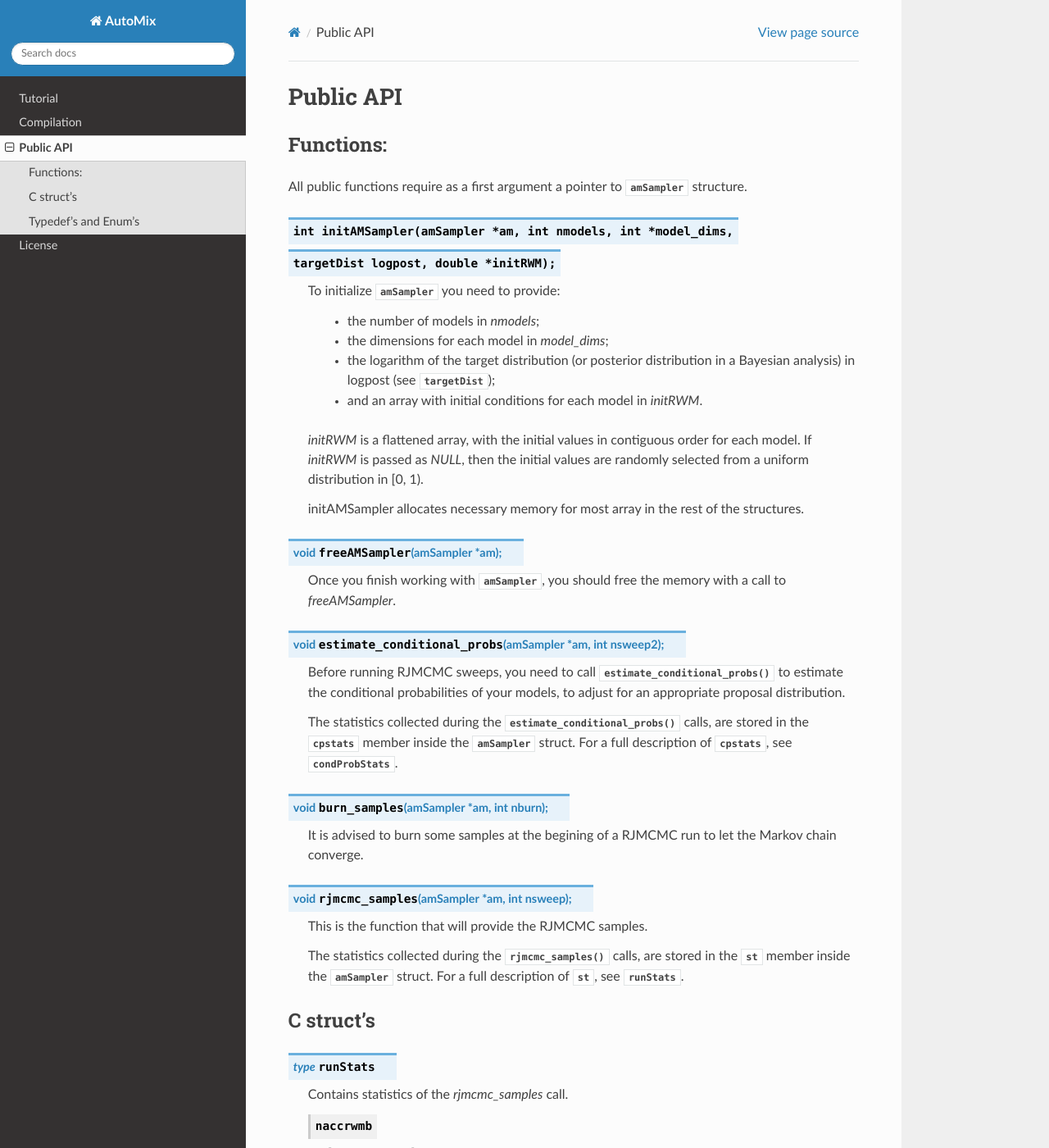
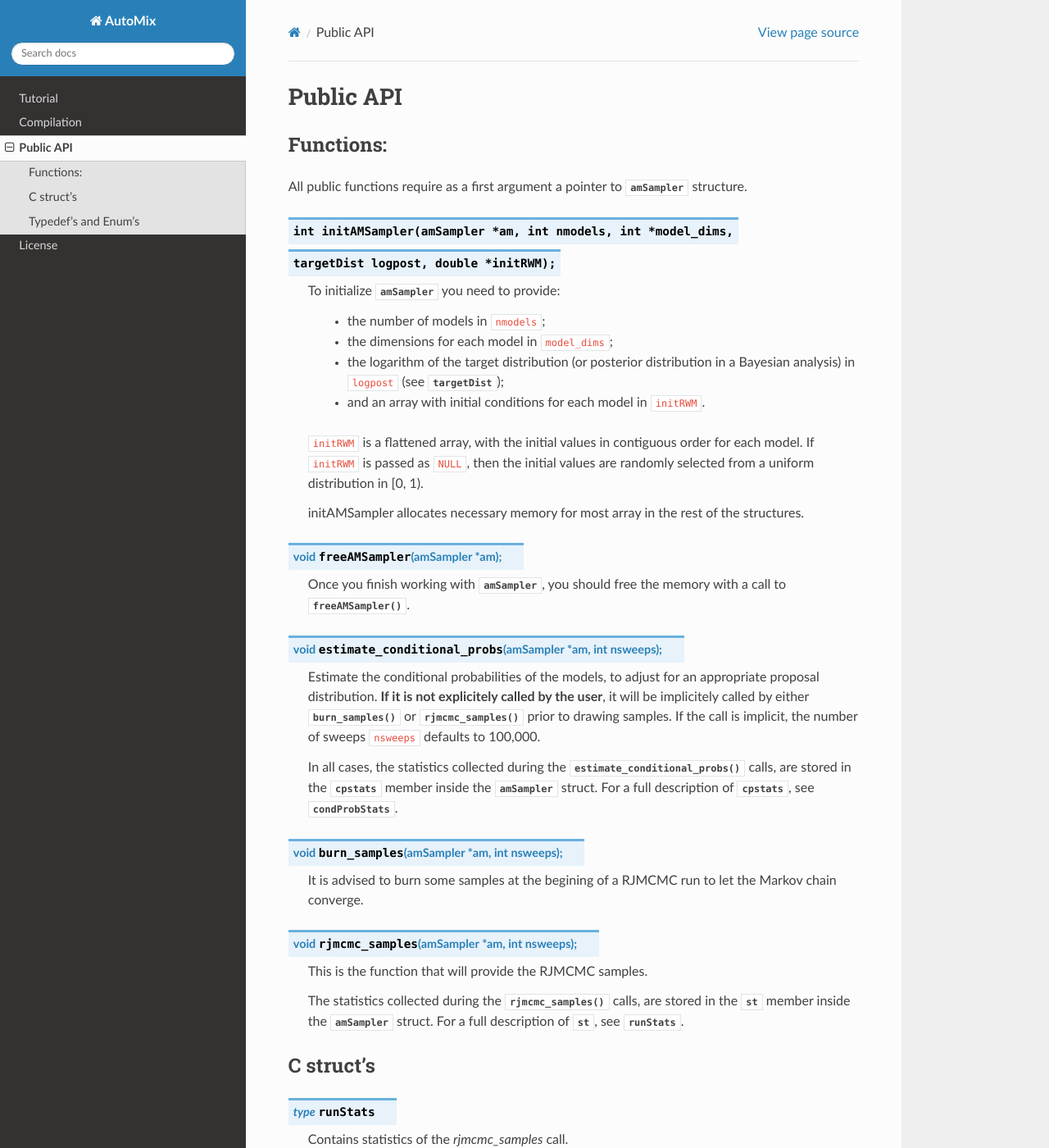
Before and after one commit to quatrope/AutoMix, a Sphinx documentation site: the page built from docs/api.rst, in a window 1280 px wide and 1400 px high. Shown: the whole window at 82% size. Built offline with Sphinx 7.4.7 and the Read the Docs theme 2.0.0, drawn with Linux system fonts in a browser that asks for light colours; the version number could not be read and is left out; some of the changed text lies outside the part shown.

```diff
--- a/docs/api.rst
+++ b/docs/api.rst
@@ -13,33 +13,33 @@ All public functions require as a first argument a pointer to :c:type:`amSampler
 
     To initialize :c:type:`amSampler` you need to provide:
 
-     * the number of models in `nmodels`;
-     * the dimensions for each model in `model_dims`;
-     * the logarithm of the target distribution (or posterior distribution in a Bayesian analysis) in logpost (see :c:type:`targetDist`);
-     * and an array with initial conditions for each model in `initRWM`.
+     * the number of models in ``nmodels``;
+     * the dimensions for each model in ``model_dims``;
+     * the logarithm of the target distribution (or posterior distribution in a Bayesian analysis) in ``logpost`` (see :c:type:`targetDist`);
+     * and an array with initial conditions for each model in ``initRWM``.
 
-    `initRWM` is a flattened array, with the initial values in contiguous order for each model.
-    If `initRWM` is passed as `NULL`, then the initial values are randomly selected from a uniform distribution in [0, 1).
+    ``initRWM`` is a flattened array, with the initial values in contiguous order for each model.
+    If ``initRWM`` is passed as ``NULL``, then the initial values are randomly selected from a uniform distribution in [0, 1).
 
     initAMSampler allocates necessary memory for most array in the rest of the structures.
 
 .. c:function:: void freeAMSampler(amSampler *am);
 
-    Once you finish working with :c:type:`amSampler`, you should free the memory with a call to `freeAMSampler`.
+    Once you finish working with :c:type:`amSampler`, you should free the memory with a call to :c:func:`freeAMSampler`.
 
-.. c:function:: void estimate_conditional_probs(amSampler *am, int nsweep2);
+.. c:function:: void estimate_conditional_probs(amSampler *am, int nsweeps);
 
-    Before running RJMCMC sweeps, you need to call :c:func:`estimate_conditional_probs` to
-    estimate the conditional probabilities of your models, to adjust for an appropriate proposal distribution.
+    Estimate the conditional probabilities of the models, to adjust for an appropriate proposal distribution.
+    **If it is not explicitely called by the user**, it will be implicitely called by either :c:func:`burn_samples` or :c:func:`rjmcmc_samples` prior to drawing samples. If the call is implicit, the number of sweeps ``nsweeps`` defaults to 100,000.
 
-    The statistics collected during the :c:func:`estimate_conditional_probs` calls, are stored in the :c:member:`cpstats` member inside the :c:type:`amSampler` struct.
+    In all cases, the statistics collected during the :c:func:`estimate_conditional_probs` calls, are stored in the :c:member:`cpstats` member inside the :c:type:`amSampler` struct.
     For a full description of :c:member:`cpstats`, see :c:type:`condProbStats`.
 
-.. c:function:: void burn_samples(amSampler *am, int nburn);
+.. c:function:: void burn_samples(amSampler *am, int nsweeps);
 
     It is advised to burn some samples at the begining of a RJMCMC run to let the Markov chain converge.
 
-.. c:function:: void rjmcmc_samples(amSampler *am, int nsweep);
+.. c:function:: void rjmcmc_samples(amSampler *am, int nsweeps);
 
     This is the function that will provide the RJMCMC samples.
 
```
Also changed, not shown: other parts of docs/api.rst (+6 -3 lines).
